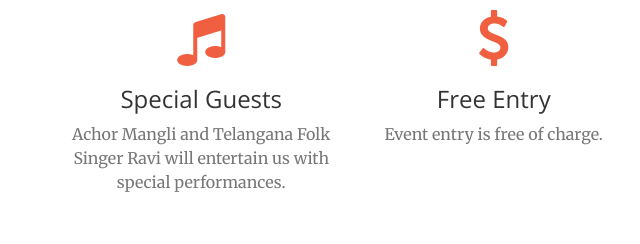
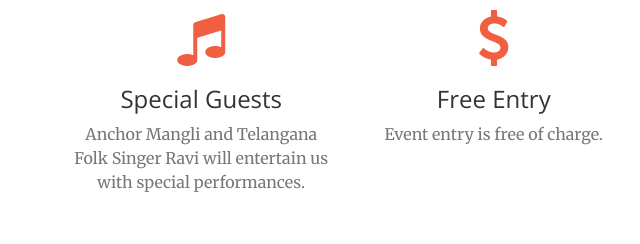
Before and after one commit to writersurya/kcbatukamma, a website: page index.html in a window 1280 px wide. Shown: the part 1400-1644 px from the top of the page, 0-640 px from the left. Drawn offline with nearby package versions, Linux system fonts and the light colour scheme.

Commit message:
asdf
asdf

```diff
--- a/index.html
+++ b/index.html
@@ -108,7 +108,7 @@
                     <div class="service-box">
                         <i class="fa fa-4x fa-music text-primary sr-icons"></i>
                         <h3>Special Guests</h3>
-                        <p class="text-muted">Achor Mangli and Telangana Folk Singer Ravi will entertain us with special performances.</p>
+                        <p class="text-muted">Anchor Mangli and Telangana Folk Singer Ravi will entertain us with special performances.</p>
                     </div>
                 </div>
                 <div class="col-lg-3 col-md-6 text-center">
```
